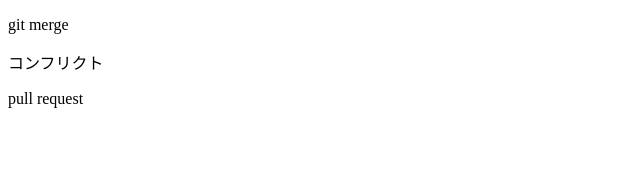
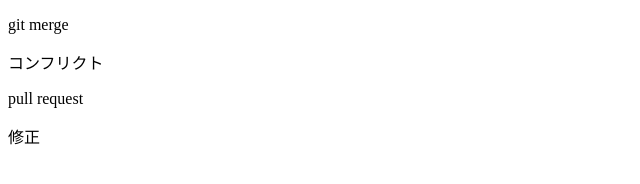
Before and after one commit to musan-code/git_tutorial, a plain HTML site: page index.html in a window 1280 px wide. Shown: the full height of the page, 0-640 px from the left. Drawn offline with Linux system fonts and the light colour scheme.

Commit message:
コンフリクト解消

```diff
--- a/index.html
+++ b/index.html
@@ -12,6 +12,7 @@
   <p>git merge</p>
   <p>コンフリクト</p>
   <p>pull request</p>
+  <p>修正</p>
 </body>
 
 </html>
```
